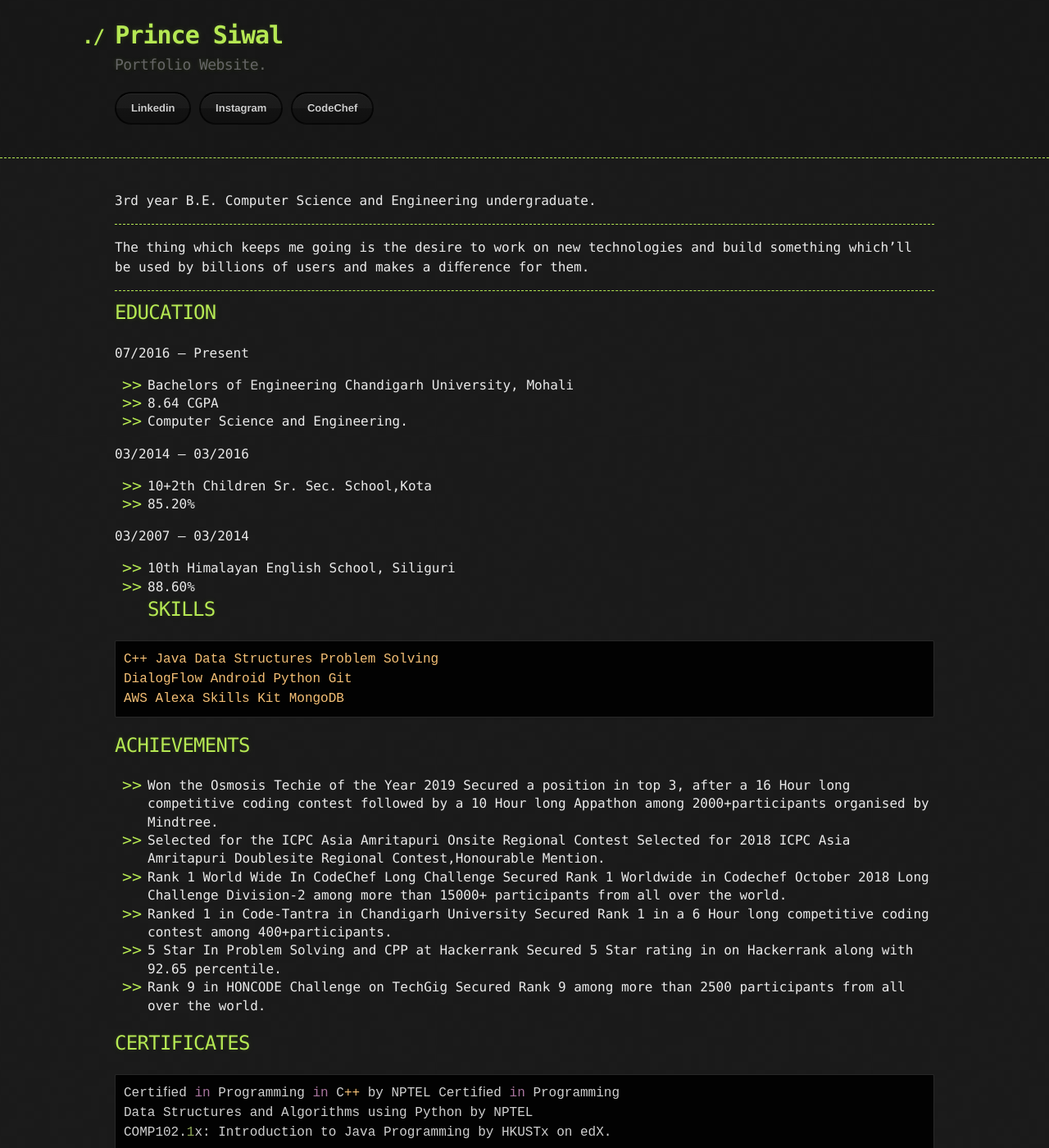
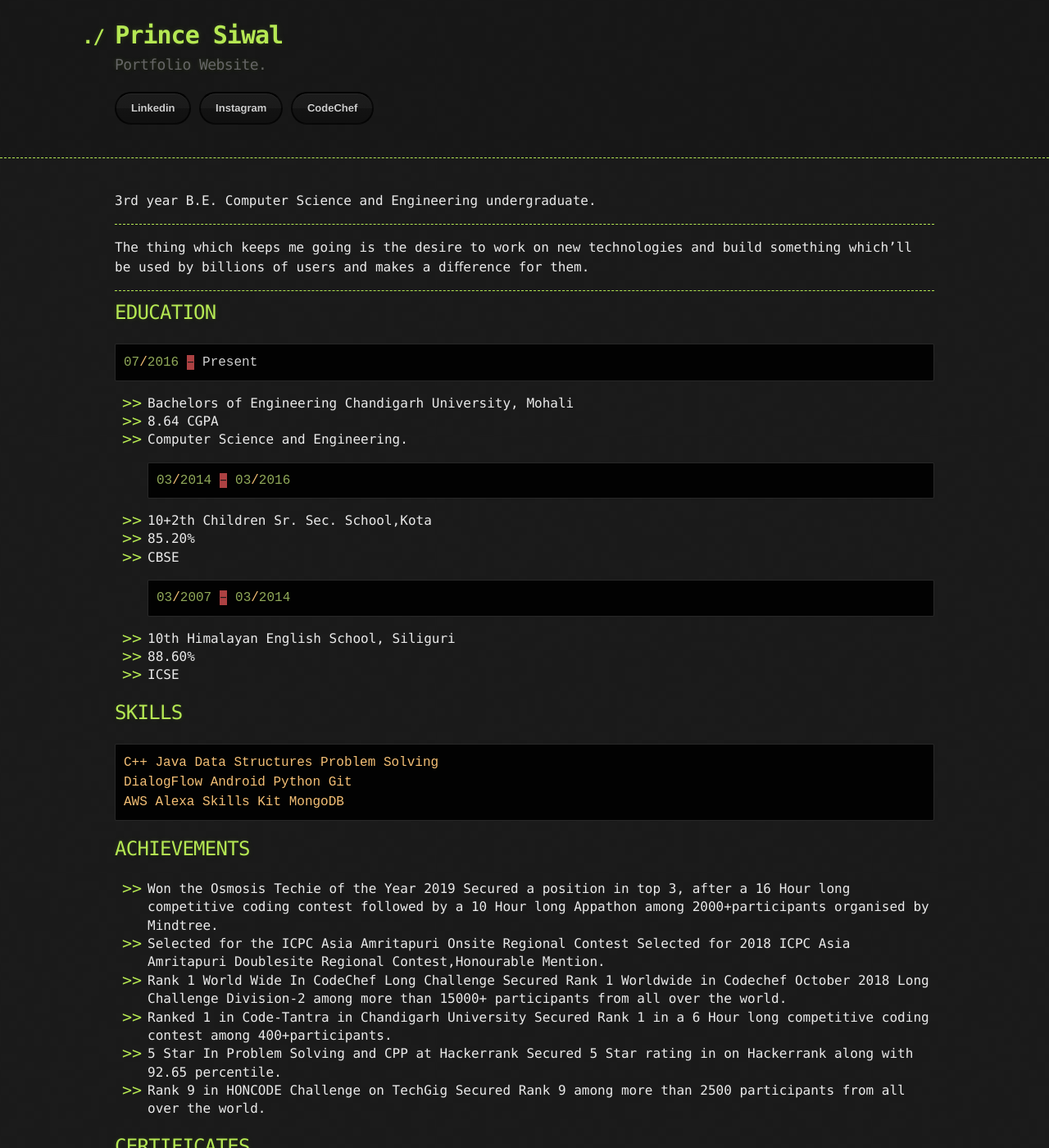
Before and after one commit to prince8809/Portfolio-Webiste, a Jekyll site: the page built from index.md, in a window 1280 px wide and 1400 px high. Shown: the whole window at 82% size. Built offline with Jekyll 4.4.1, drawn with Linux system fonts in a browser that asks for light colours; some of the changed text lies outside the part shown.

Commit message:
added data

````diff
--- a/index.md
+++ b/index.md
@@ -11,21 +11,25 @@ The thing which keeps me going is the desire to work on new technologies and bui
 
 ## EDUCATION
 
+```js
 07/2016 – Present
-
+```
 - Bachelors of Engineering Chandigarh University, Mohali
  - 8.64 CGPA
 - Computer Science and Engineering.
-
+```js
 03/2014 – 03/2016
-
+```
 - 10+2th Children Sr. Sec. School,Kota
  - 85.20%
-
+ - CBSE
+```js
 03/2007 – 03/2014
-
+```
 - 10th Himalayan English School, Siliguri
  - 88.60%
+ - ICSE
+
 ## SKILLS
 
 ```ruby
@@ -63,10 +67,10 @@ COMP102.1x: Introduction to Java Programming by HKUSTx on edX.
 
 ## INTERESTS
 
->Public Speaking
->Travelling
->Trekking
->Guitar
+* Public Speaking
+* Travelling
+* Trekking
+* Guitar
 
 
 
````
